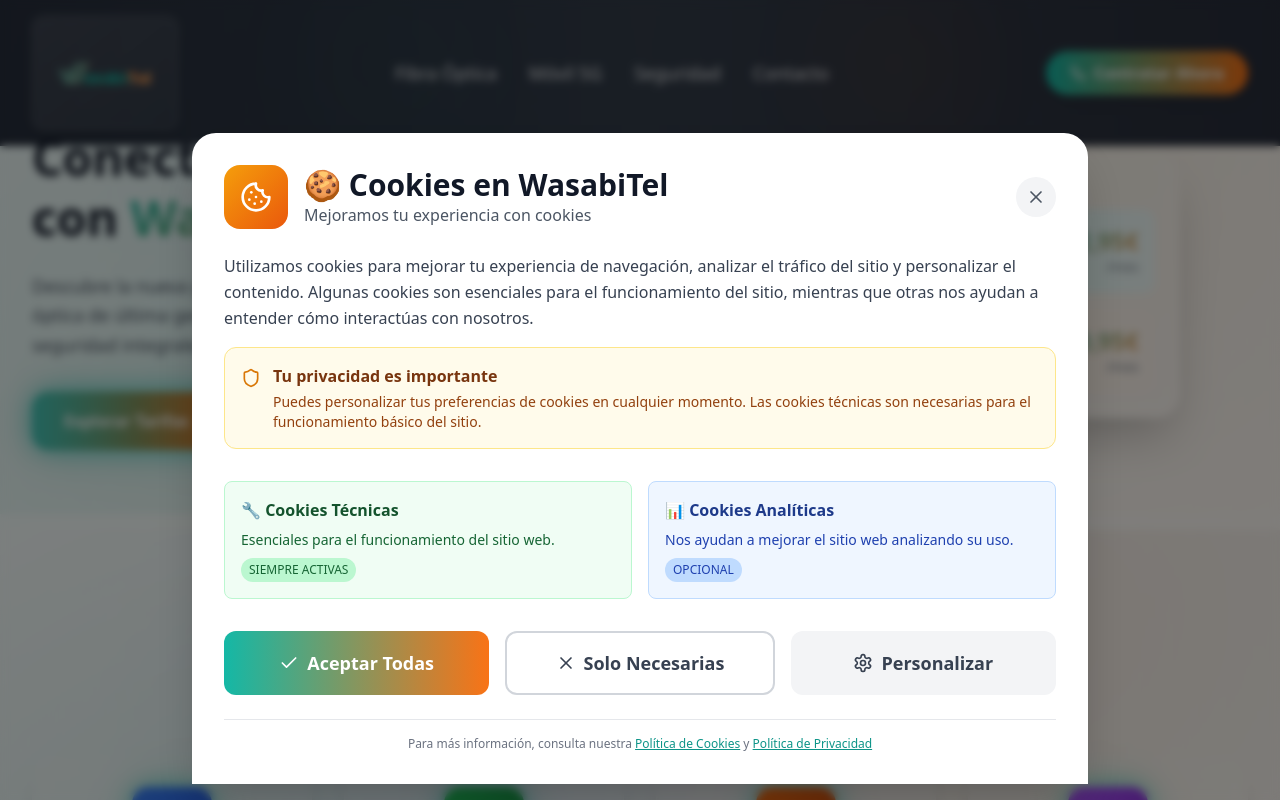
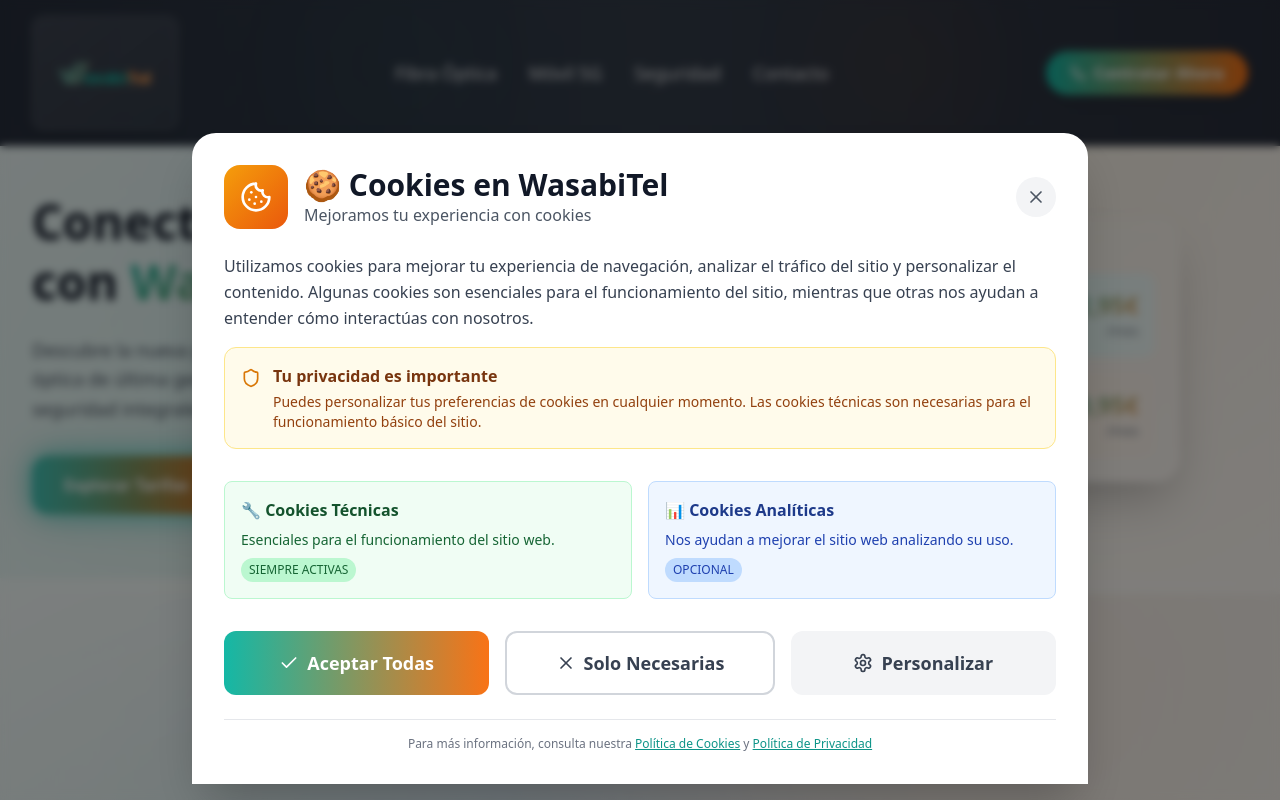
Before and after one commit to sgoficialcoaching/wasabitel, a React (Vite) app: page / in a window 1280 px wide. Shown: the top 800 px of the page. Built offline with nearby package versions, Linux system fonts and the light colour scheme.

Commit message:
Increase hero top spacing significantly

```diff
--- a/src/components/Hero.tsx
+++ b/src/components/Hero.tsx
@@ -7,7 +7,7 @@ interface HeroProps {
 
 const Hero: React.FC<HeroProps> = ({ onContactClick }) => {
   return (
-    <section className="bg-gradient-to-br from-gray-50 via-teal-50/30 to-orange-50/30 pt-32 pb-20 relative overflow-hidden particles-bg">
+    <section className="bg-gradient-to-br from-gray-50 via-teal-50/30 to-orange-50/30 pt-48 pb-20 relative overflow-hidden particles-bg">
       <div className="absolute inset-0 bg-gradient-to-r from-teal-100/20 to-orange-100/20 animate-pulse"></div>
       <div className="max-w-7xl mx-auto px-4 sm:px-6 lg:px-8">
         <div className="grid grid-cols-1 lg:grid-cols-2 gap-12 items-center relative z-10">
```
